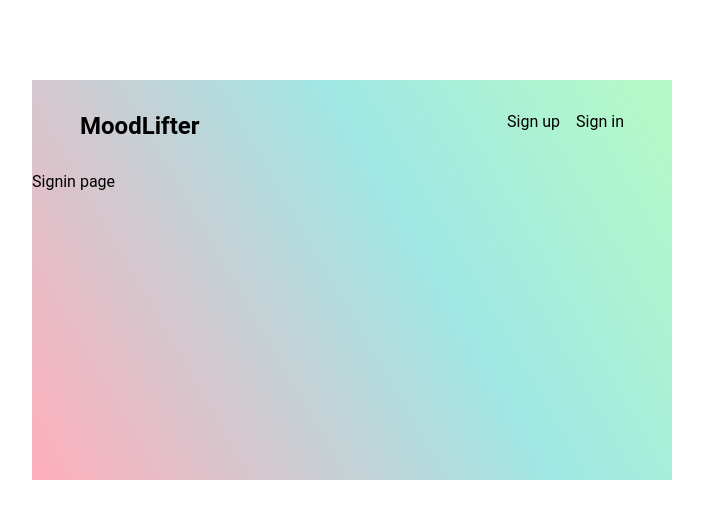
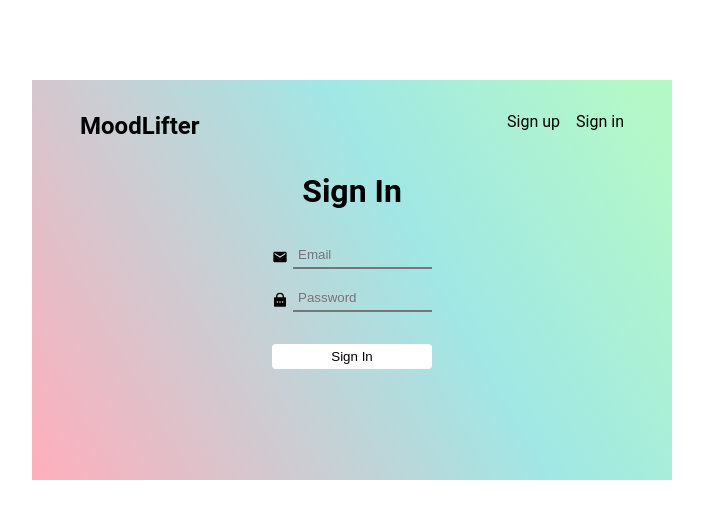
Before and after one commit to hannah68/MoodLifter, a React (Create React App) app: page /signin in a window 1280 px wide. Shown: the top 518 px of the page, without its empty margins (288-991 px from the left). Built offline with nearby package versions, Linux system fonts and the light colour scheme.

Commit message:
build UI for signin form

```diff
--- a/src/client/pages/Signin.tsx
+++ b/src/client/pages/Signin.tsx
@@ -1,15 +1,32 @@
 import React from "react";
+import { RiLockPasswordFill } from "react-icons/ri";
+import { MdEmail } from "react-icons/md";
+
+import "../styles/signup.css";
 
 export interface ISigninProps {}
 
 const Signin: React.FunctionComponent<ISigninProps> = (props) => {
 	return (
-    <>
-      <div>Signin page</div>
-    </>
-
-  );
+		<div className="signin-page">
+			<h1>Sign In</h1>
+			<form className="signin-form">
+				<div className="input-groups">
+					<label htmlFor="email">
+						<MdEmail />
+					</label>
+					<input type="text" placeholder="Email" id="email" />
+				</div>
+				<div className="input-groups">
+					<label htmlFor="password">
+						<RiLockPasswordFill />
+					</label>
+					<input type="text" placeholder="Password" id="password" />
+				</div>
+        <button type="submit" className="register-btn login">Sign In</button>
+			</form>
+		</div>
+	);
 };
 
-
 export default Signin;
--- a/src/client/styles/signup.css
+++ b/src/client/styles/signup.css
@@ -1,15 +1,17 @@
-.signup-page{
-
+.signup-page,
+.signin-page{
     display: flex;
     flex-direction: column;
     gap: 1rem;
 }
 
-.signup-page h2{
+.signup-page h2,
+.signin-page h1{
     text-align: center;
 }
 
-.signup-form{
+.signup-form,
+.signin-form{
     width: 30%;
     /* background-color: var(--color-mint); */
     display: flex;
@@ -72,3 +74,7 @@
     padding: 5px;
     border-radius: 4px;
 }
+
+.login{
+    margin-top: 1rem;
+}
```
